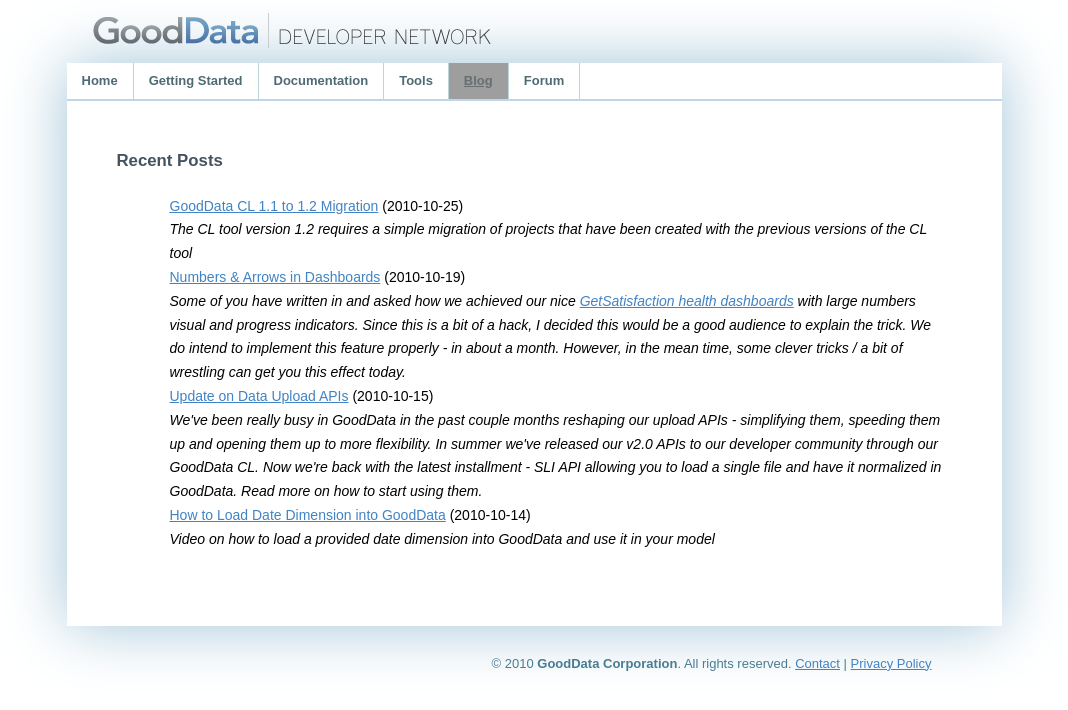
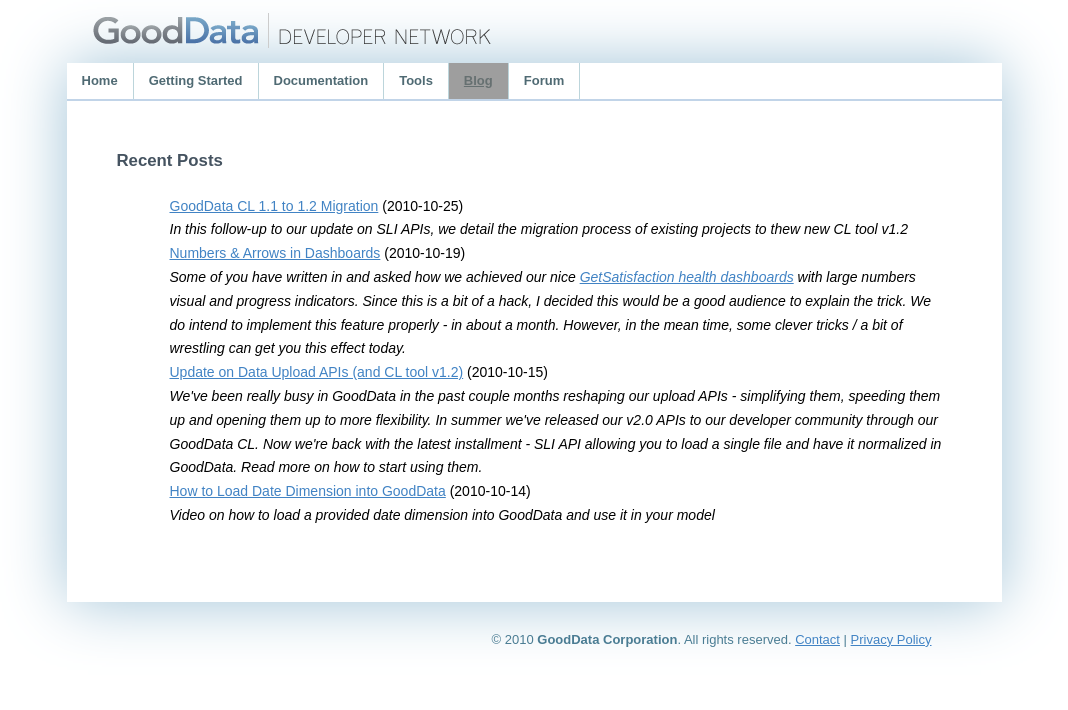
Before and after one commit to jgergic/gooddata.github.com, a Jekyll site: the page built from blog/index.md, in a window 1280 px wide. Shown: the top 710 px of the page, without its empty margins (106-1174 px from the left). Built offline with Jekyll 4.4.1, drawn with Linux system fonts in a browser that asks for light colours; grey boxes are pictures that could not be loaded.

Commit message:
Added link from migration post to 1.2 intro post

```diff
--- a/_posts/2010-10-15-data-upload-apis.md
+++ b/_posts/2010-10-15-data-upload-apis.md
@@ -1,9 +1,9 @@
 ---
-title: Update on Data Upload APIs
+title: Update on Data Upload APIs (and CL tool v1.2)
 excerpt: We've been really busy in GoodData in the past couple months reshaping our upload APIs - simplifying them, speeding them up and opening them up to more flexibility. In summer we've released our v2.0 APIs to our developer community through our GoodData CL. Now we're back with the latest installment - SLI API allowing you to load a single file and have it normalized in GoodData. Read more on how to start using them.
 layout: post
 ---
-# On Data Upload APIs
+# On Data Upload APIs (and CL tool v1.2)
 
 We've been really busy in GoodData in the past couple months reshaping our upload APIs - simplifying them, speeding them up and opening them up to more flexibility. Our v1.0 API allowed you to upload a single CSV file and our product would try to infer the data model from it (giving you a few couple options to choose from along the way).
 
@@ -20,8 +20,11 @@
 * CL tool doesn't need any DB backend (Derby or MySQL)
 * Uploads processing should be significantly faster
 * GoodData CL (and other API clients) can be significantly simplified
+* You can upload into one project from different computers (no single CL tool instance necessary)
 * You cannot mix&amp;match DLI and SLI in single project. You can only use one or the other.
 * You need a special CL tool build (currently, eventually we'll migrate all projects)
 * `-b, -c, -d, -m` (or `--backend, --dbusername, --dbpassword` and `--memory`) CL flags are meaning less
 
 We'd like you to help us prototype the new APIs. If you're interested, download [this special build](http://support.gooddata.com/entries/304812-gooddata-cl-1-2-sli-alpha-build). If you run into issues, let us know on [Developer Forum](http://support.gooddata.com/forums/176660-developer-forum) (and please indicate you're using SLI APIs).
+
+**Note:** for existing projects created with CL tool 1.1, a migration process might be necessary. Read the [follow-up blog post]({{ site.root }}/blog/2010/10/25/gooddata-cl-migration/) for details.
--- a/_posts/2010-10-25-gooddata-cl-migration.md
+++ b/_posts/2010-10-25-gooddata-cl-migration.md
@@ -1,11 +1,13 @@
 ---
 title: GoodData CL 1.1 to 1.2 Migration
-excerpt: The CL tool version 1.2 requires a simple migration of projects that have been created with the previous versions of the CL tool
+excerpt: In this follow-up to our update on SLI APIs, we detail the migration process of existing projects to thew new CL tool v1.2
 layout: post
 ---
 #Upgrading projects created with CL tool 1.1 to CL tool 1.2
 
-The new 1.2 version of CL tool changes the way data models are being created. This requires a simple migration of projects created with CL tool 1.1 and older.
+*Note: This is a follow-up blog post to our [recent post about new SLI APIs]({{site.root}}/blog/2010/10/15/data-upload-apis/) and new CL tool version.*
+
+The new 1.2 version of CL tool changes the way data models are being created. This new version changes the way data models are being created. This requires a simple migration of projects created with CL tool 1.1 and older.
 
 Only projects that use datasets without any facts require the migration. If you try to load data to such project, you'll most probably receive an error reading "Unknown import mode" or complaints about non-existing `factsof` attribute.
 
```
